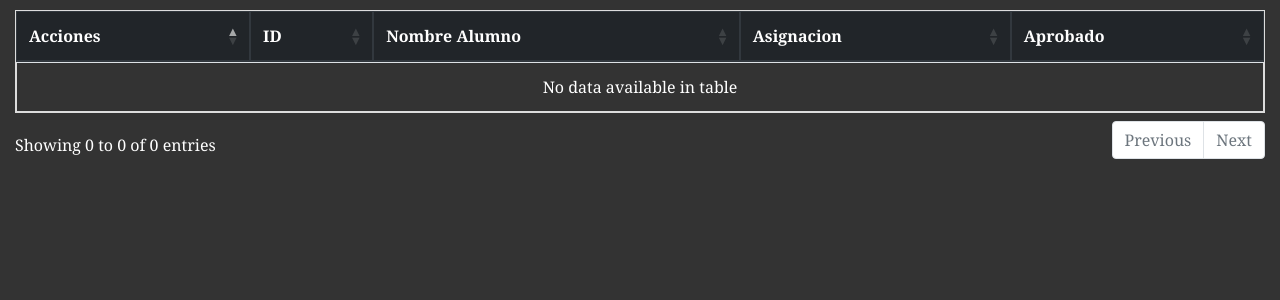
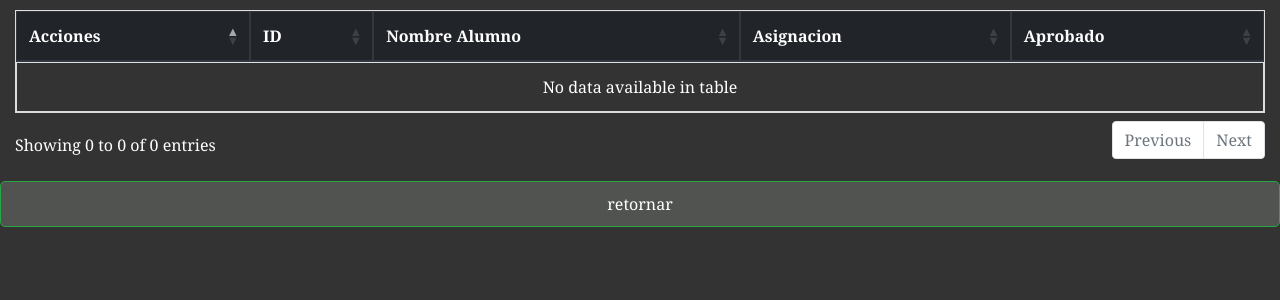
Before and after one commit to Mousin97/Proyecto-Analisis, a Django app: page /Appmatricula/matriculas in a window 1280 px wide. Shown: the part 189-489 px from the top of the page. Run offline with Django 4.2, Linux system fonts and the light colour scheme; data that the repository does not hold is empty; some libraries are stand-ins or nearby versions.

Commit message:
agregarbotonregresar
agregar boton regresar en inscripcion en linea

```diff
--- a/Matricula/matriculita/Appmatricula/Templates/Matricula/Index.html
+++ b/Matricula/matriculita/Appmatricula/Templates/Matricula/Index.html
@@ -128,10 +128,12 @@
 
                     </tr>
                 {% endfor %}
+
+
             </tbody>
         </table>
     </div>
-
+    <a href="{% url 'menusito' %}" class="btn btn-outline-success agregar-btn">retornar</a>
 
     <script>
         jQuery(document).ready(function ($) {
```
